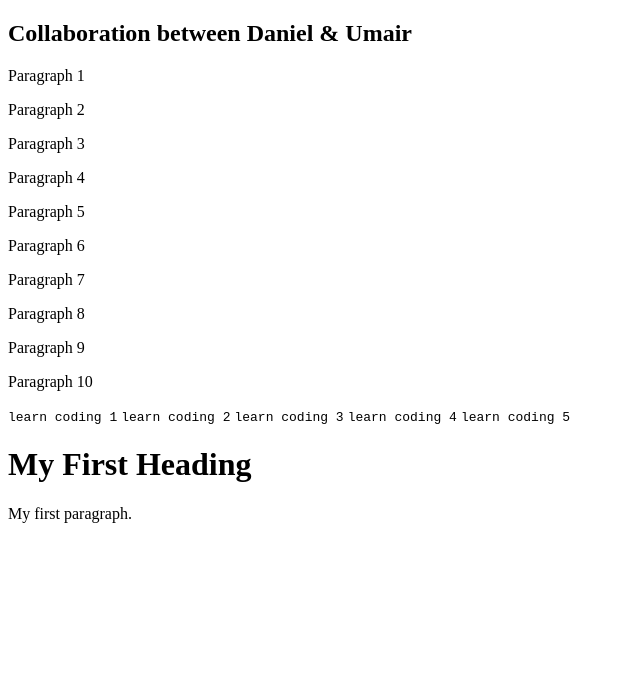
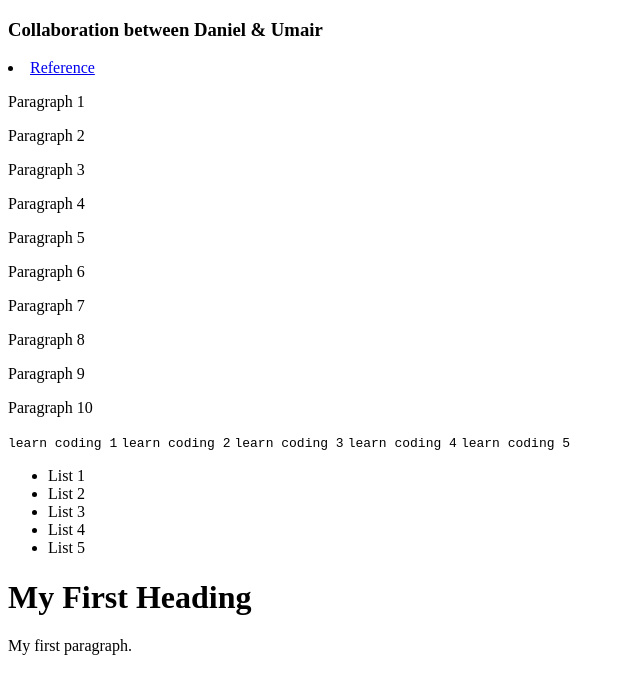
Before and after one commit to Alaska01/Daniel-Umair-Responsive-Web-, a plain HTML site: page Index.html in a window 1280 px wide. Shown: the whole page, without its empty margins (0-640 px from the left). Drawn offline with Linux system fonts and the light colour scheme.

Commit message:
added some new user stories

```diff
--- a/Index.html
+++ b/Index.html
@@ -2,10 +2,15 @@
 <html>
 <body class=id="main-doc">
 
+   <nav id="navbar">
     <section class="main-section" id = "JavaScript_and_Java">
         <h1 class>
             Collaboration between Daniel & Umair
         </h1>
+        <a class="nav-link">
+
+        </a>
+        <li><a class="nav-link" href="#Reference">Reference</a></li>
         <p> Paragraph 1 </p>
         <p> Paragraph 2</p>
         <p> Paragraph 3</p>
@@ -16,12 +21,25 @@
         <p> Paragraph 8</p>
         <p> Paragraph 9</p>
         <p> Paragraph 10</p>
+
         <code>learn coding 1</code>
         <code>learn coding 2</code>
         <code>learn coding 3</code>
         <code>learn coding 4</code>
         <code>learn coding 5</code>
+
+        <ul>
+            <li>List 1</li>
+            <li>List 2</li>
+            <li>List 3</li>
+            <li>List 4</li>
+            <li>List 5</li>
+
+        </ul>
+
     </section>
+
+</nav>
 <h1>My First Heading</h1>
 <p>My first paragraph.</p>
 
```
